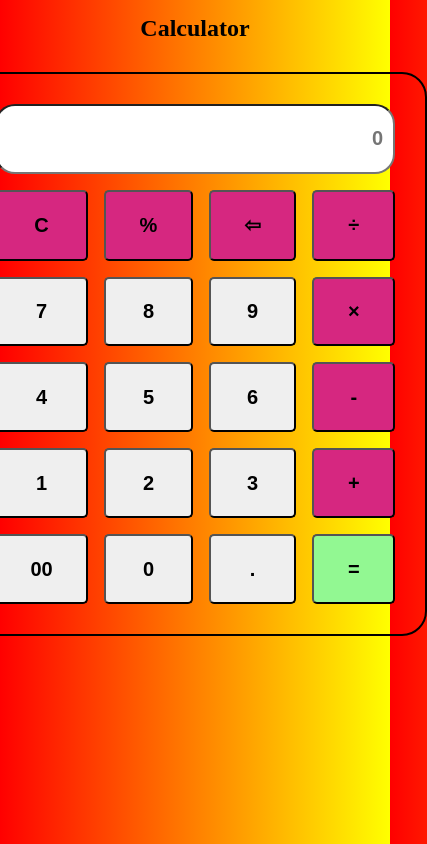
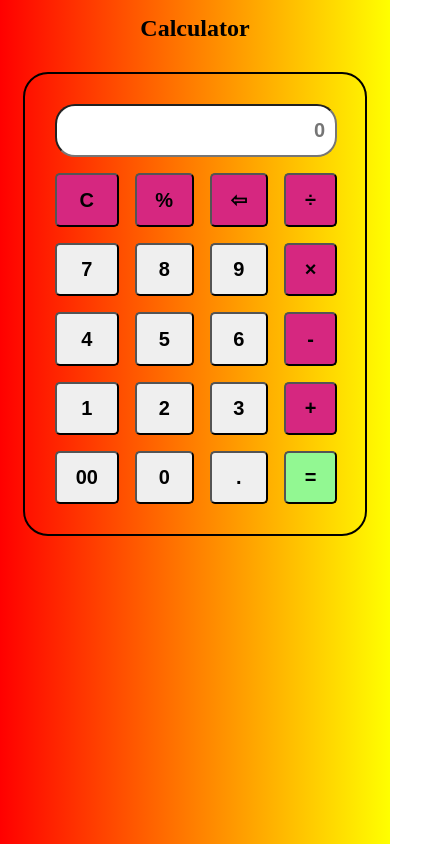
Before and after one commit to atulchoudhary123276/codeCasa-Calculator, a plain HTML site: page index.html in a window 390 px wide. Shown: the whole page, 427 px wide, since content can reach past the window. Drawn offline with Linux system fonts and the light colour scheme.

Commit message:
Update style.css

```diff
--- a/style.css
+++ b/style.css
@@ -143,3 +143,13 @@ body {
     font-weight: bold;
     font-size: 20px;
 }
+@media screen and (max-width:768px) {
+
+          .container {
+
+            /* padding: 30px; */
+            /* margin: 30px; */
+            width: 280px;
+            height: 400px;
+          }
+        }
```
